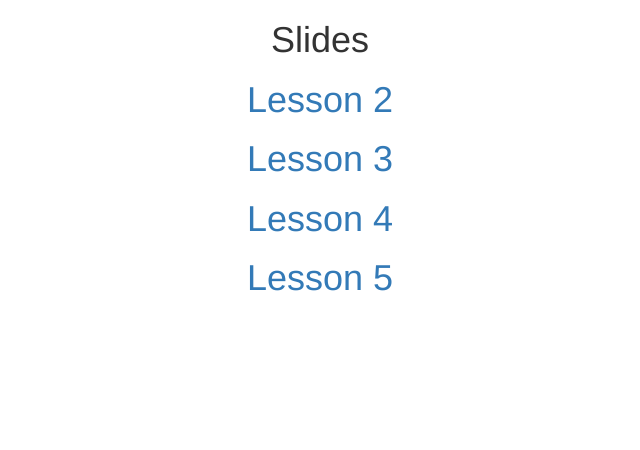
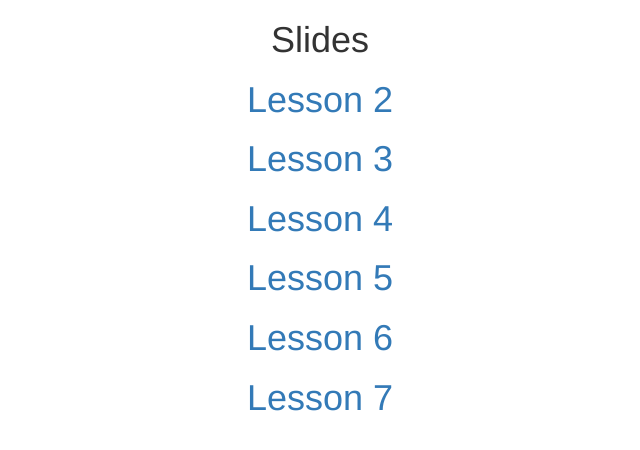
Before and after one commit to soniarodriguez/scala-for-java-devs, a website: page index.html in a window 1280 px wide. Shown: the whole page, without its empty margins (320-960 px from the left). Drawn offline with nearby package versions, Linux system fonts and the light colour scheme.

Commit message:
Added lesson 6 and lesson 7 to index.html

```diff
--- a/index.html
+++ b/index.html
@@ -14,5 +14,7 @@
 		<h1><a href="lesson3.html?showNotes=true">Lesson 3</a></h1>
 		<h1><a href="http://slides.com/soniafernandezrodriguez/scala-lesson4#/">Lesson 4</a></h1>
 		<h1><a href="lesson5.html?showNotes=true">Lesson 5</a></h1>
+		<h1><a href="http://slides.com/povilaslape/deck-3#/2/2">Lesson 6</a></h1>
+		<h1><a href="http://slides.com/soniafernandezrodriguez/scala-lesson7#/">Lesson 7</a></h1>
 	</body>
 </html>
```
